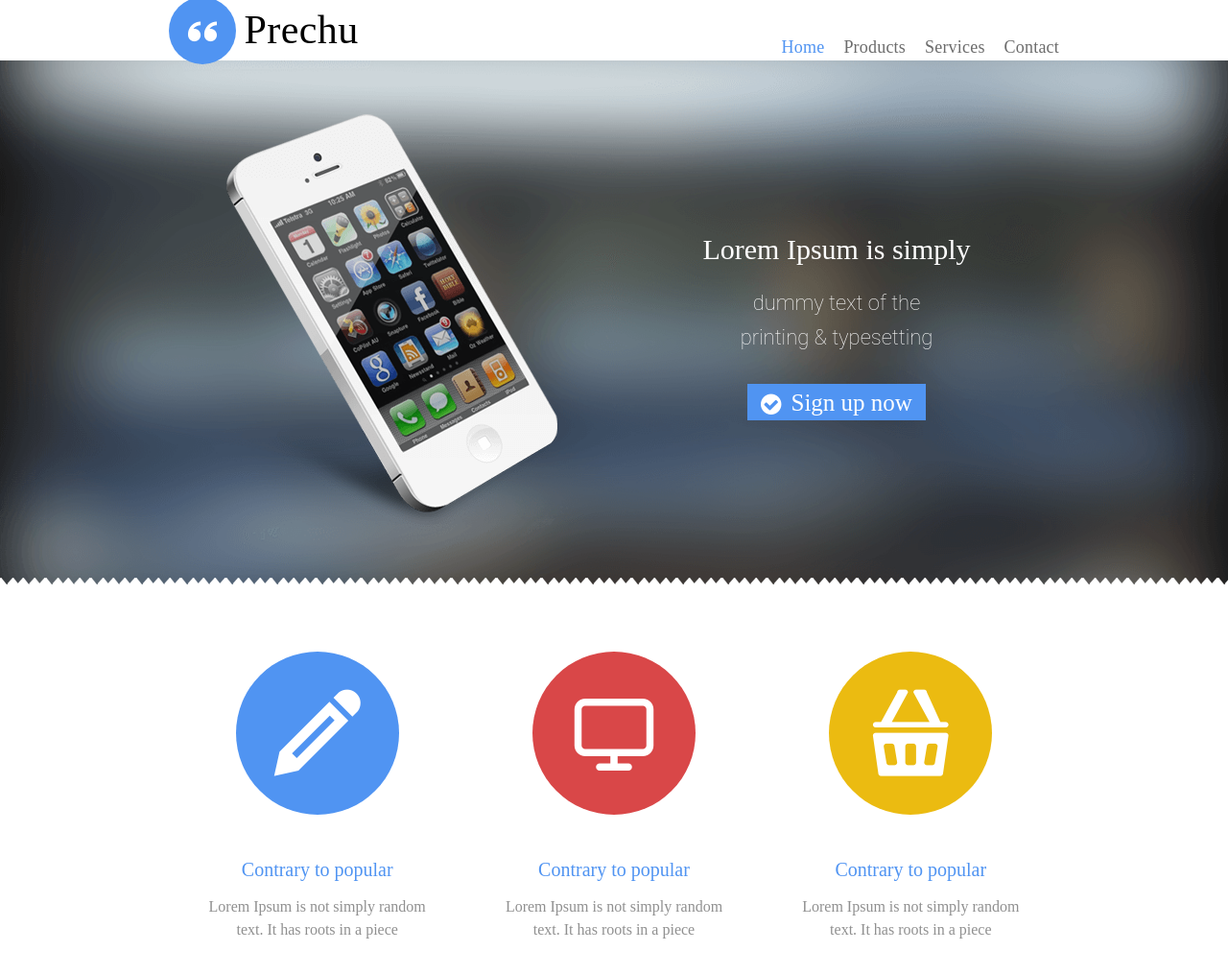
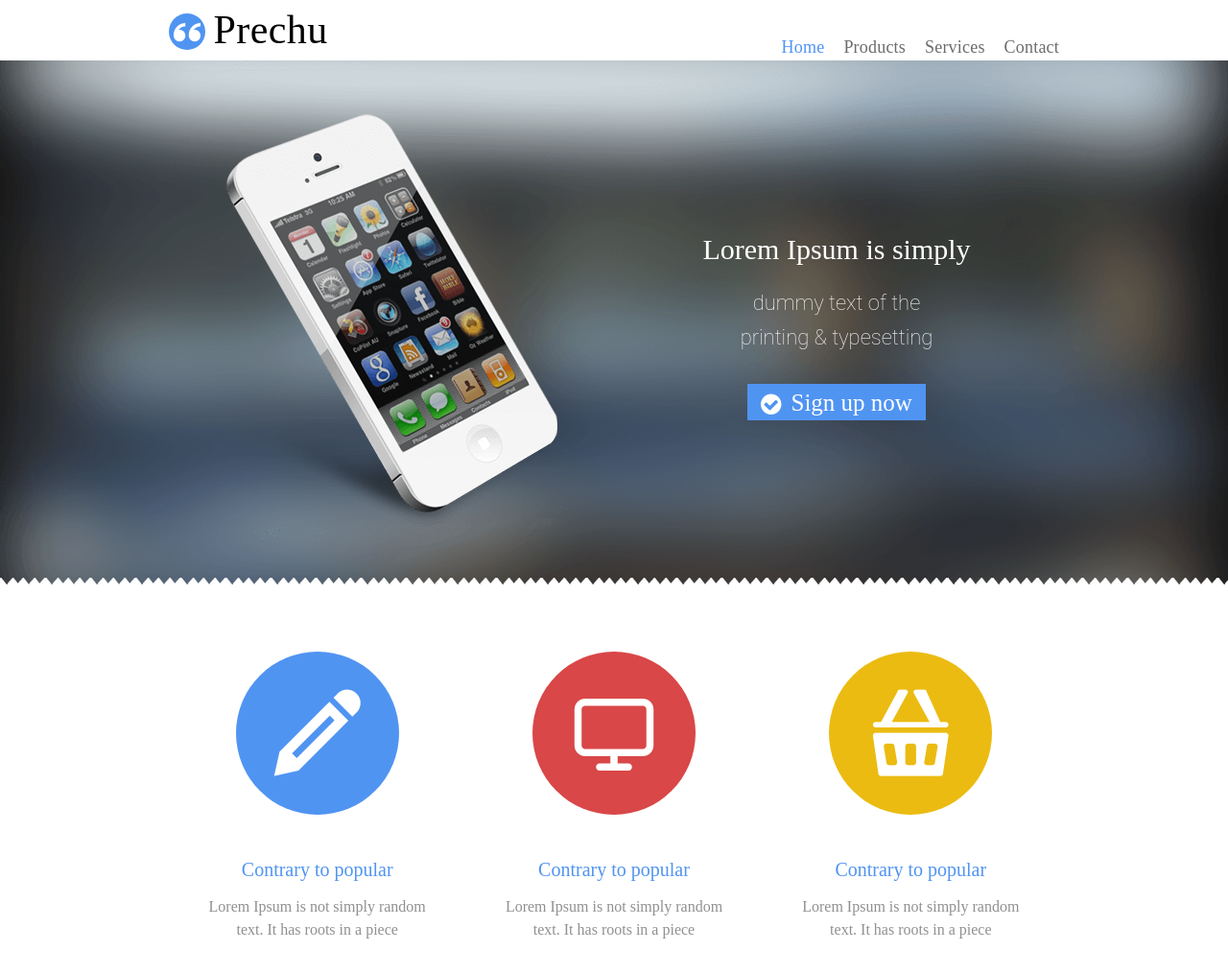
Before and after one commit to Chernovolos/Mobile, a plain HTML site: page index.html in a window 1280 px wide. Shown: the top 1016 px of the page at 96% size. Drawn offline with Linux system fonts and the light colour scheme; files whose address does not match are found by name.

Commit message:
изменила размер icon-logo при media(1200px)

```diff
--- a/css/components/icon.css
+++ b/css/components/icon.css
@@ -1,9 +1,9 @@
 .icon-logo {
 	color: #ffffff;
-	font-size: 30px;
+	font-size: 20px;
 	background-color: #5094f2;
 	border-radius: 100%;
-	padding: 20px;
+	padding: 5px;
 }
 
 .icon-1 {
@@ -37,6 +37,7 @@
 	padding-left: 10px;
 }
 
+
 @media (min-width: 480px) {
 	.icon-1 {
 		font-size: 60px;
@@ -69,3 +70,9 @@
 		padding: 40px;
 	}
 }
+
+@media (min-width: 1200px) {
+	.icon-logo{
+		font-size: 28px;
+	}
+}
```
